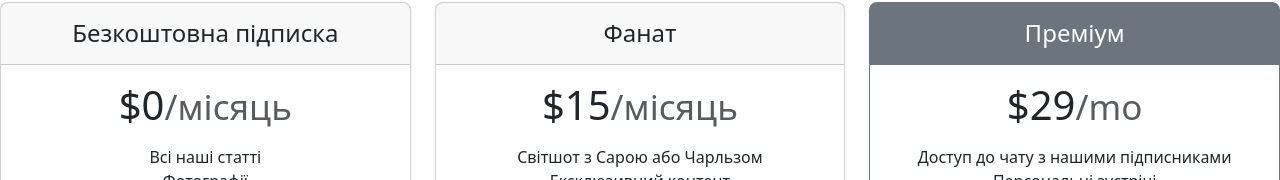
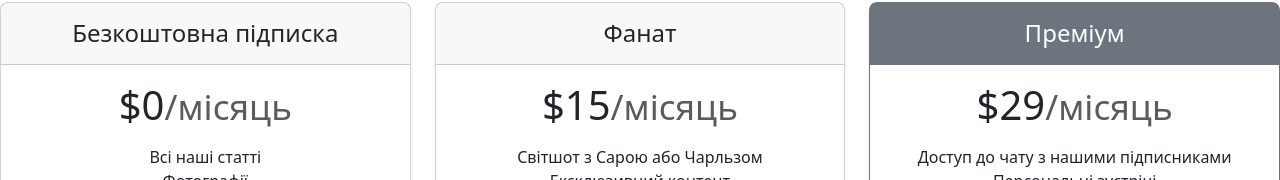
Before and after one commit to Annmarusya/html-family, a plain HTML site: page index.html in a window 1280 px wide. Shown: the part 2927-3107 px from the top of the page. Drawn offline with nearby package versions, Linux system fonts and the light colour scheme.

Commit message:
Add files via upload

```diff
--- a/index.html
+++ b/index.html
@@ -244,7 +244,7 @@
             <h4 class="my-0 fw-normal">Преміум</h4>
           </div>
           <div class="card-body" bis_skin_checked="1">
-            <h1 class="card-title pricing-card-title">$29<small class="text-body-secondary fw-light">/mo</small></h1>
+            <h1 class="card-title pricing-card-title">$29<small class="text-body-secondary fw-light">/місяць</small></h1>
             <ul class="list-unstyled mt-3 mb-4">
               <li>Доступ до чату з нашими підписниками</li>
               <li>Персональні зустрічі</li>
```
